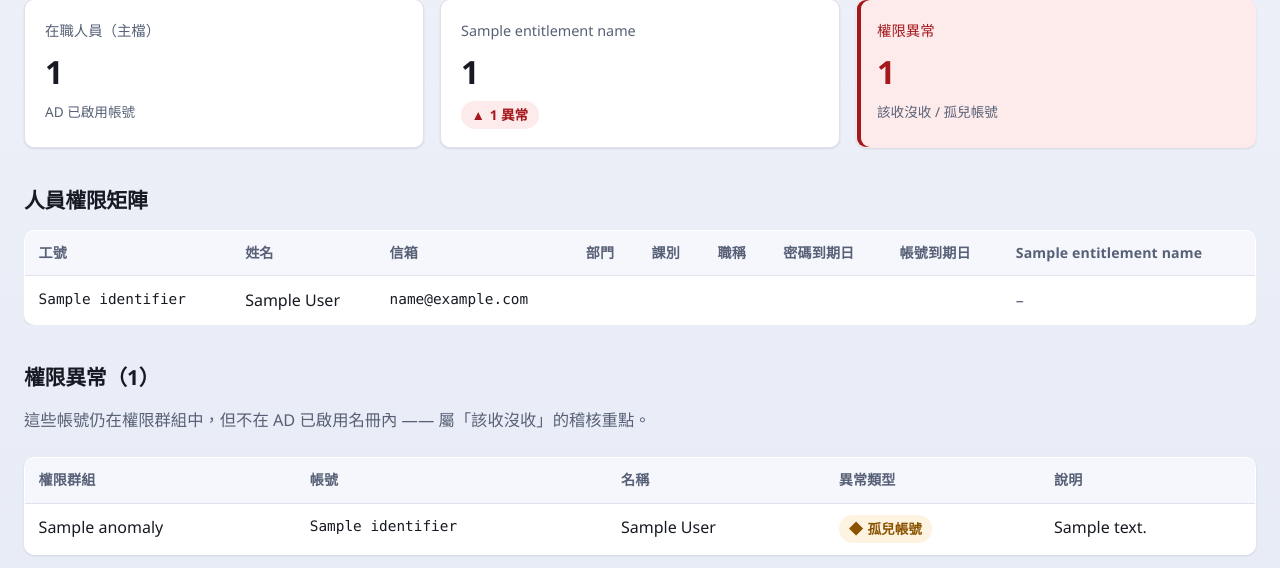
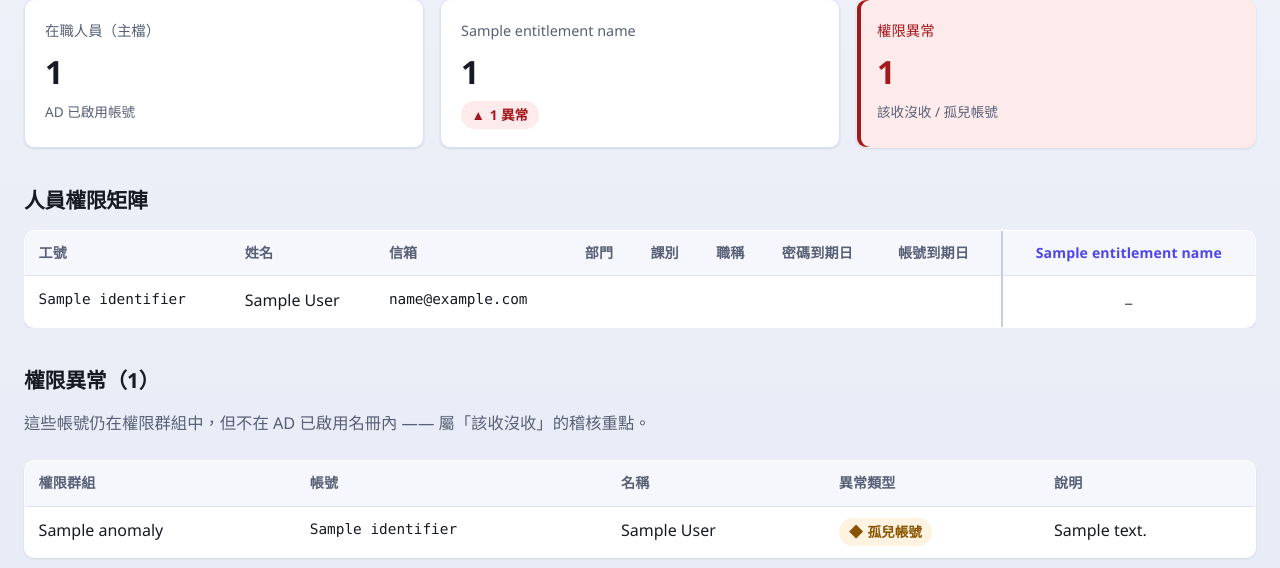
Before and after one commit to zzx789654/contorell, a FastAPI app: template app/web/templates/review.html in a window 1280 px wide. Shown: the part 141-709 px from the top of the page. Run offline with FastAPI, Linux system fonts and the light colour scheme; the template is opened without the code that fills it: most values are stand-ins (such as "Sample title", 1, 10 or a date in 2020); parts of the project's set-up code (start-up, migrations or seed data) failed here and were passed over.

Commit message:
style(review): /design 精修權限矩陣（欄位分組、置中、註記框佔滿）
- 權限欄置中、標題用品牌色；第一個權限欄加左界線，視覺上把「人是誰」
  （工號/姓名/部門…）與「有什麼權限」（LINE/VPN/網路權限）分開，更直覺
- 權限來源分頁的註記輸入框佔滿欄寬，較好填寫
- lessons 補記 Round 8 完成與 L-39（測試勿依賴環境變數預設值）

驗證：全套 421 passed、coverage 79.43%、ruff/format/bandit 全綠；實跑截圖確認。

Co-Authored-By: Claude Opus 4.8 <noreply@anthropic.com>
Claude-Session: https://claude.ai/code/session_01S1U19d3HgcW5AMFGmtQ1xP

```diff
--- a/app/web/static/style.css
+++ b/app/web/static/style.css
@@ -934,7 +934,15 @@ textarea:focus { border-color: var(--primary); }
   border-radius: var(--radius-pill);
   font-weight: 700;
 }
-.access-no { color: var(--text-muted); }
-/* 權限欄置中，較窄 */
-.data-table td.num .access-yes,
-.data-table td.num .access-no { margin: 0 auto; }
+.access-no { color: var(--text-muted); font-size: 1.1rem; }
+
+/* 權限欄置中；第一個權限欄加左界線，把「人是誰」與「有什麼權限」分開 */
+.data-table th.perm-col,
+.data-table td.perm-col { text-align: center; white-space: nowrap; }
+.data-table th.perm-first,
+.data-table td.perm-first { border-left: 2px solid var(--border-strong); }
+.data-table th.perm-col { color: var(--primary); }
+
+/* 註記輸入框在分頁佔滿欄寬，較好填寫 */
+.annotation-cell .inline-form { width: 100%; flex-wrap: nowrap; }
+.annotation-cell .inline-form input[type="text"] { flex: 1 1 auto; min-width: 0; }
--- a/app/web/templates/review.html
+++ b/app/web/templates/review.html
@@ -76,7 +76,7 @@
           <th scope="col">密碼到期日</th>
           <th scope="col">帳號到期日</th>
           {% for name in s.entitlement_names %}
-            <th scope="col" class="num">{{ name }}</th>
+            <th scope="col" class="perm-col{% if loop.first %} perm-first{% endif %}">{{ name }}</th>
           {% endfor %}
         </tr>
       </thead>
@@ -94,7 +94,7 @@
             <td>{{ attr.get('pwd_expires', '') }}</td>
             <td>{{ attr.get('account_expires', '') }}</td>
             {% for name in s.entitlement_names %}
-              <td class="num">
+              <td class="perm-col{% if loop.first %} perm-first{% endif %}">
                 {% if p.access[name] %}
                   <span class="access-yes" title="具有 {{ name }}"><span aria-hidden="true">✓</span><span class="sr-only">有</span></span>
                 {% else %}
```
Also changed, not shown: lessons.md (+9 -0 lines).
